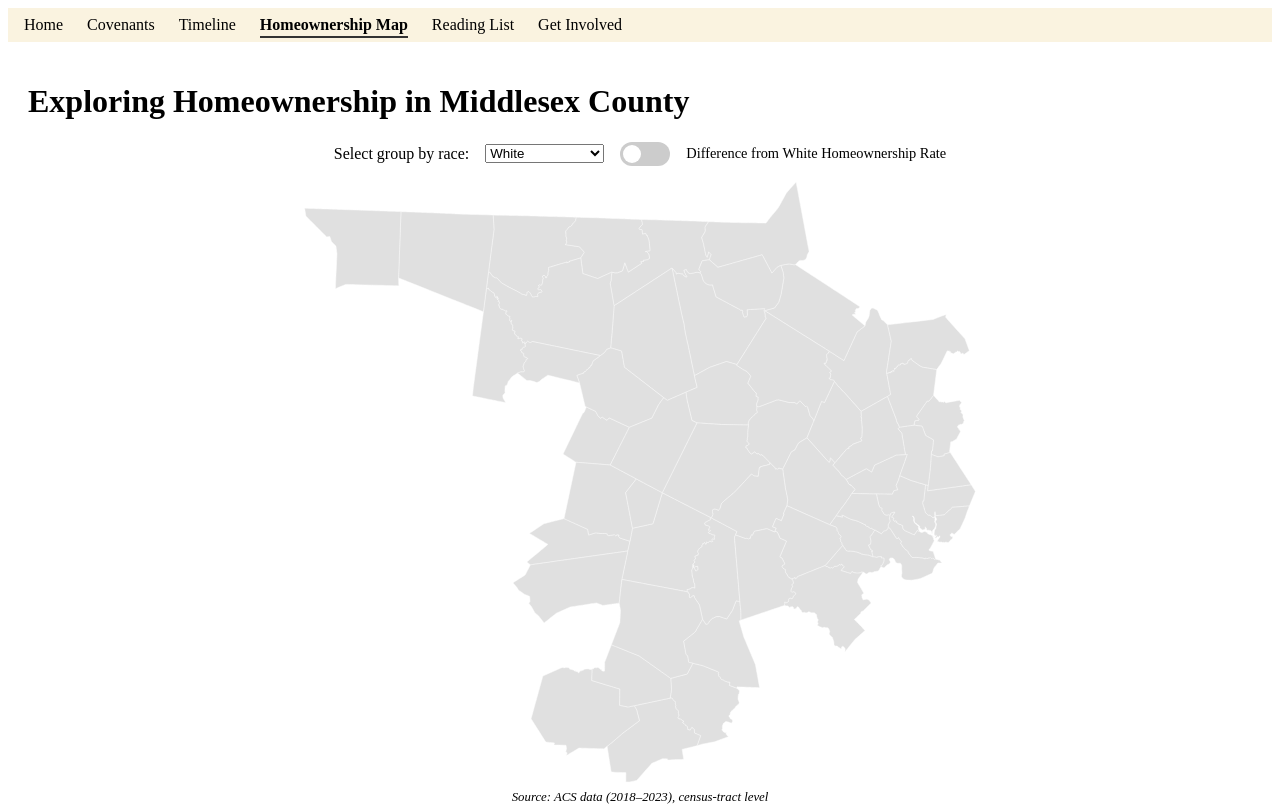
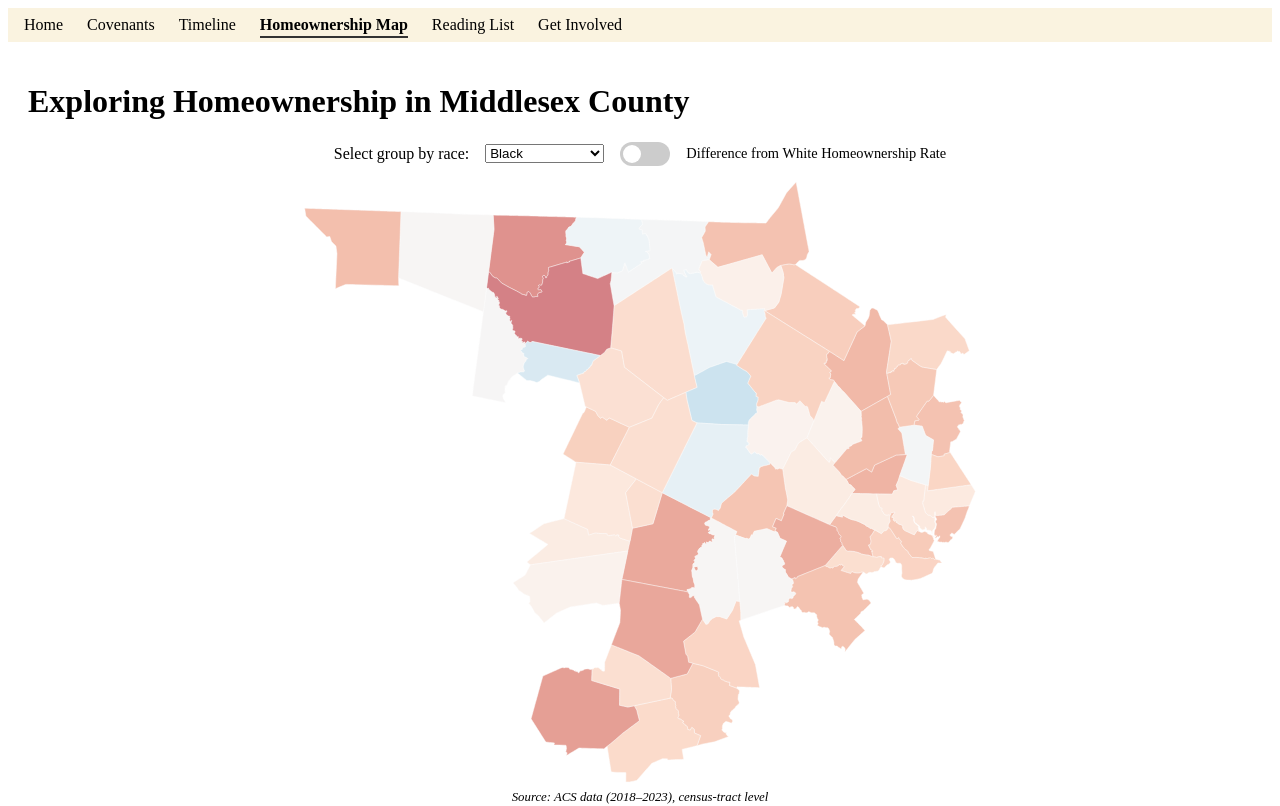
Before and after one commit to kjammons/FP_HOME, a SvelteKit app: page /white_homeownership in a window 1280 px wide. Shown: the top 806 px of the page. Built offline with nearby package versions, Linux system fonts and the light colour scheme.

Commit message:
Map changes 9/5

```diff
--- a/src/routes/white_homeownership/MapView.svelte
+++ b/src/routes/white_homeownership/MapView.svelte
@@ -19,7 +19,7 @@
   const width = 800;
   const height = 600;
 
-  let selectedRace = 'White';
+  let selectedRace = 'Black';
   let showShare = false;
 
   // which field we color by
@@ -55,24 +55,6 @@
     }
   };
 
-  // const rateTypeLabels = {
-  //   'j_OWNER_RATE': 'Overall Homeownership Rate',
-  //   'j_WHITE HOMEOWNERSHIP RATE (AS OF TOTAL)': 'White Homeownership Rate',
-  //   'j_BLACK HOME OWNERSHIP RATE': 'Black Homeownership Rate',
-  //   'j_ASIAN HOMEOWNERSHIP_RATE': 'Asian Homeownership Rate',
-  //   'j_AMERICAN INDIAN HOMEOWNERSHIP_RATE': 'American Indian Homeownership Rate',
-  //   'j_NATIVE HAWAIIAN HOMEOWNERSHIP_RATE': 'Native Hawaiian Homeownership Rate',
-  //   'j_OTHER RACE HOMEOWNERSHIP RATE': 'Other Race Homeownership Rate',
-
-  //   'j_SHARE_OWNER_WHITE': 'Share of White Homeowners among All',
-  // 'j_SHARE_OWNER_BLACK': 'Share of Black Homeowners among All',
-  // 'j_SHARE_OWNER_ASIAN': 'Share of Asian Homeowners among All',
-  // 'j_SHARE_OWNER_AMERICAN_INDIAN': 'Share of American Indian Homeowners among All',
-  // 'j_SHARE_OWNER_NATIVE_HAWAIIAN': 'Share of Native Hawaiian Homeowners among All',
-  // 'j_SHARE_OWNER_OTHER': 'Share of Other Race Homeowners among All'
-
-  // };
-
   $: selectedRateType = showShare ? raceFields[selectedRace].share : raceFields[selectedRace].diff;
   $: tooltipLabel = showShare ? `Share of ${selectedRace} Homeowners` : `Difference: ${selectedRace} vs. White Homeownership Rate`;
 
@@ -90,7 +72,7 @@
 
   // Add a derived value only if data is valid
   props['j_SHARE_OWNER_WHITE'] =
-    totalOwners ? +props['j_TOTAL OWNERS_WHITE'] / totalOwners : NaN;
+    totalOwners ? +props['j_WHITE OWNER HOUSING UNITS'] / totalOwners : NaN;
   props['j_SHARE_OWNER_BLACK'] =
     totalOwners ? +props['j_TOTAL OWNERS_BLACK'] / totalOwners : NaN;
   props['j_SHARE_OWNER_ASIAN'] =
@@ -182,7 +164,12 @@ $: if (geoData && selectedRateType) {
           console.log(selectedRateType, v);
           return isNaN(v) ? '#ccc' : colorScale(v);
         })
-        .attr('stroke', '#fafafa')
+        .attr('stroke', d =>
+      selectedFeature && d.properties.TOWN20 === selectedFeature.properties.TOWN20
+        ? 'red'
+        : '#fafafa'
+    )
+
         .attr(
           'stroke-width',
           d =>
@@ -209,12 +196,12 @@ if (showShare) {
   content += `Share of ${selectedRace} homeowners: ${isNaN(val) ? 'N/A' : (val * 100).toFixed(1) + '%'}`;
 } else {
   // Difference-from-white case
-  if (isNaN(val)) {
+  if (val === null || val === undefined || isNaN(val)) {
     content += 'Data unavailable.';
   } else if (val > 0) {
-    content += `${selectedRace} homeownership is ${val.toFixed(1)} percentage points higher than White.`;
+    content += `${selectedRace} homeownership rate is ${(val*100).toFixed(1)} percentage points higher than White.`;
   } else if (val < 0) {
-    content += `White homeownership is ${Math.abs(val).toFixed(1)} percentage points higher than ${selectedRace}.`;
+    content += `White homeownership rate is ${(Math.abs(val)*100).toFixed(1)} percentage points higher than ${selectedRace}.`;
   } else {
     content += `${selectedRace} and White homeownership rates are equal.`;
   }
--- a/src/routes/white_homeownership/Selection.svelte
+++ b/src/routes/white_homeownership/Selection.svelte
@@ -25,21 +25,21 @@
   let svgPopulation;
   let geoData;
 
-  // On mount, load GeoJSON data, update the shared store, and populate the dropdown.
-  onMount(async () => {
-    try {
-      const data = await d3.json(`${base}/data/SB_ACSDATA_2.geojson`);
-      geoDataStore.set(data);
-      geoData = data;
+  // // On mount, load GeoJSON data, update the shared store, and populate the dropdown.
+  // onMount(async () => {
+  //   try {
+  //     const data = await d3.json(`${base}/data/SB_ACSDATA_2.geojson`);
+  //     geoDataStore.set(data);
+  //     geoData = data;
 
-      // Extract unique city names, sorted alphabetically.
-      const cities = data.features.map(f => f.properties.TOWN20);
-      const uniqueCities = [...new Set(cities)].sort((a, b) => a.localeCompare(b));
-      cityList.set(uniqueCities);
-    } catch (error) {
-      console.error('Error loading GeoJSON:', error);
-    }
-  });
+  //     // Extract unique city names, sorted alphabetically.
+  //     const cities = data.features.map(f => f.properties.TOWN20);
+  //     const uniqueCities = [...new Set(cities)].sort((a, b) => a.localeCompare(b));
+  //     cityList.set(uniqueCities);
+  //   } catch (error) {
+  //     console.error('Error loading GeoJSON:', error);
+  //   }
+  // });
 
   // Reactive: create the bar chart color scale (for the homeownership pyramid)
   $: barChartColorScale =
@@ -64,12 +64,19 @@
 
   // --- Homeownership Pyramid Chart ---
 function drawHomeownershipChart(feature) {
-  const whiteKey = "j_WHITE HOMEOWNERSHIP RATE (AS OF TOTAL)";
-  const blackKey = "j_BLACK HOME OWNERSHIP RATE";
-  const asianKey = "j_ASIAN HOMEOWNERSHIP_RATE";
-  const indianKey = "j_AMERICAN INDIAN HOMEOWNERSHIP_RATE";
-  const hawaiianKey = "j_NATIVE HAWAIIAN HOMEOWNERSHIP_RATE";
-  const otherKey = "j_OTHER RACE HOMEOWNERSHIP RATE";
+  // const whiteKey = "j_WHITE HOMEOWNERSHIP RATE";
+  // const blackKey = "j_BLACK HOME OWNERSHIP RATE";
+  // const asianKey = "j_ASIAN HOMEOWNERSHIP_RATE";
+  // const indianKey = "j_AMERICAN INDIAN HOMEOWNERSHIP_RATE";
+  // const hawaiianKey = "j_NATIVE HAWAIIAN HOMEOWNERSHIP_RATE";
+  // const otherKey = "j_OTHER RACE HOMEOWNERSHIP RATE";
+
+const whiteKey = "j_SHARE_OWNER_WHITE";
+const blackKey = "j_SHARE_OWNER_BLACK";
+const asianKey = "j_SHARE_OWNER_ASIAN";
+const indianKey = "j_SHARE_OWNER_AMERICAN_INDIAN";
+const hawaiianKey = "j_SHARE_OWNER_NATIVE_HAWAIIAN";
+const otherKey = "j_SHARE_OWNER_OTHER";
 
   const values = [
     { race: "White", rate: +feature.properties[whiteKey] || 0 },
@@ -123,7 +130,7 @@ const innerHeight = svgHeight - margin.top - margin.bottom;
   };
 
   const xScale = d3.scaleLinear()
-    .domain([0, maxVal])
+    .domain([0, 1])
     .range([0, halfWidth]);
 
   const g = svg.append('g')
@@ -193,7 +200,7 @@ const filteredValues = values.filter(d => d.pop > 0);
   const barPadding = 5;
 
     const xScale = d3.scaleLinear()
-      .domain([0, maxVal])
+      .domain([0, 1])
       .range([0, halfWidth]);
 
     // Clear previous drawing
@@ -265,7 +272,7 @@ g.selectAll('text')
       </div>
     </div>
       <div class="bargraph-container">
-        <h2>Homeownership Rate by Race for {currentFeature.properties.TOWN20} </h2>
+        <h2>Homeownership Share among for {currentFeature.properties.TOWN20} </h2>
         <svg bind:this={svgHomeownership} width={width} height={height}></svg>
       </div>
   {:else}
```
